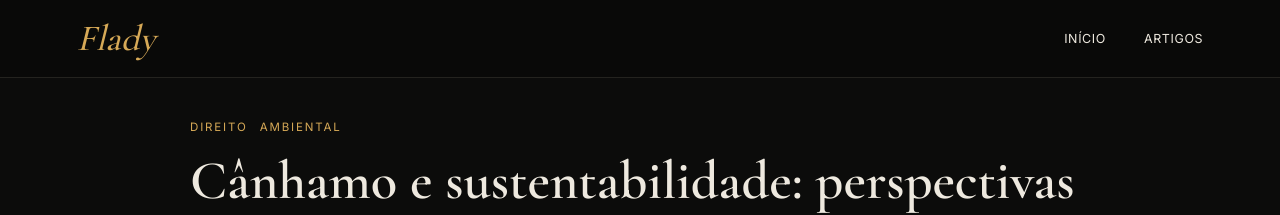
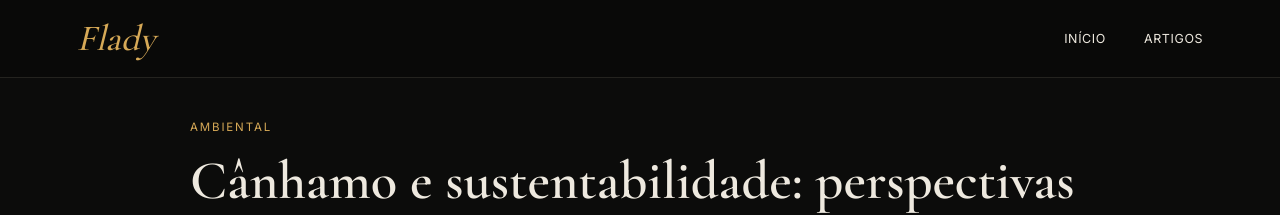
Before and after one commit to igorflady/Flady_site, an Eleventy site: page conteudo/artigos/2026-07-17-cânhamo-e-sustentabilidade-perspectivas-para-um-futuro-de-baixo-carbono.md in a window 1280 px wide. Shown: the top 215 px of the page. Built offline with nearby package versions, Linux system fonts and the light colour scheme; Eleventy itself is replaced by a stand-in of ours; files that its build step writes are made by us from their sources; a web font is replaced by a local one.

Commit message:
Update Artigos “2026-07-17-cânhamo-e-sustentabilidade-perspectivas-para-um-futuro-de-baixo-carbono”

```diff
--- a/conteudo/artigos/2026-07-17-cânhamo-e-sustentabilidade-perspectivas-para-um-futuro-de-baixo-carbono.md
+++ b/conteudo/artigos/2026-07-17-cânhamo-e-sustentabilidade-perspectivas-para-um-futuro-de-baixo-carbono.md
@@ -2,7 +2,6 @@
 title: "Cânhamo e sustentabilidade: perspectivas para um futuro de baixo carbono"
 date: 2026-07-17T15:11:00.000-03:00
 categories:
-  - " Direito"
   - Ambiental
 related_categories:
   - Reflexões
```
